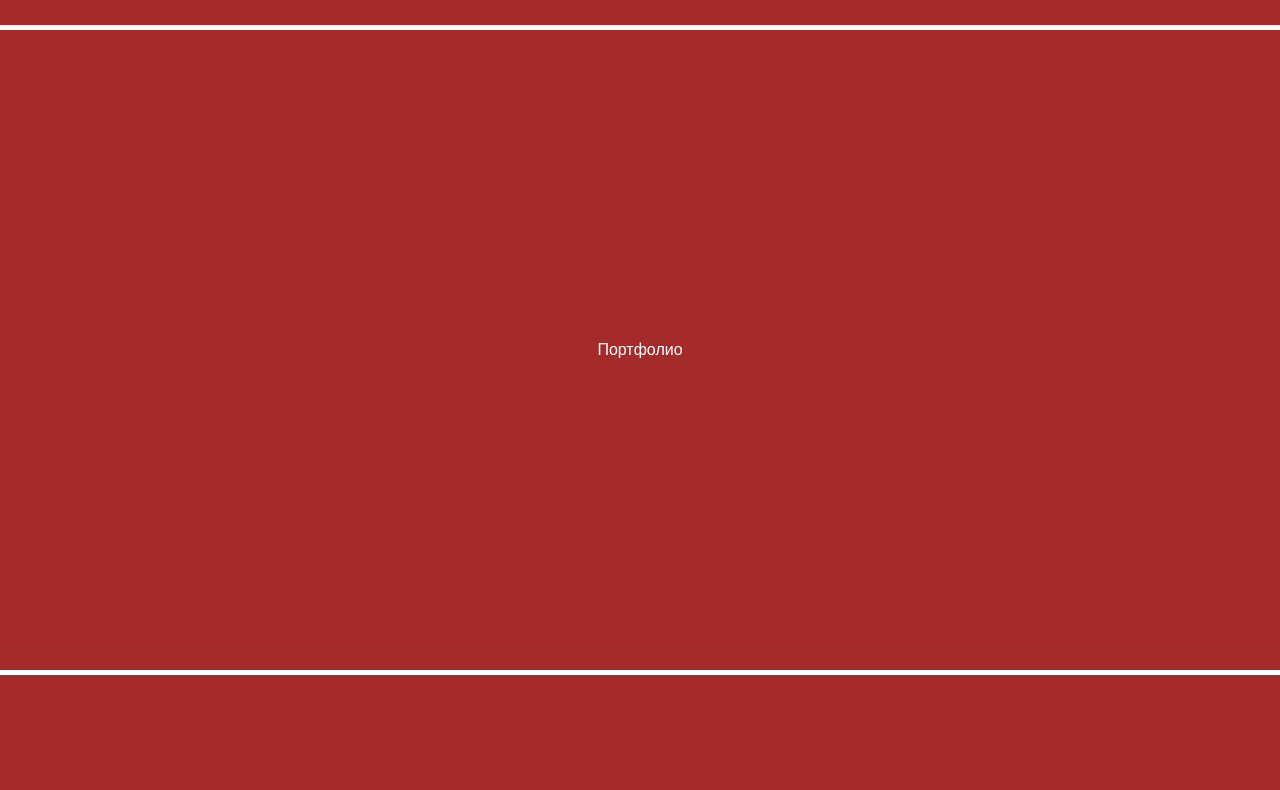
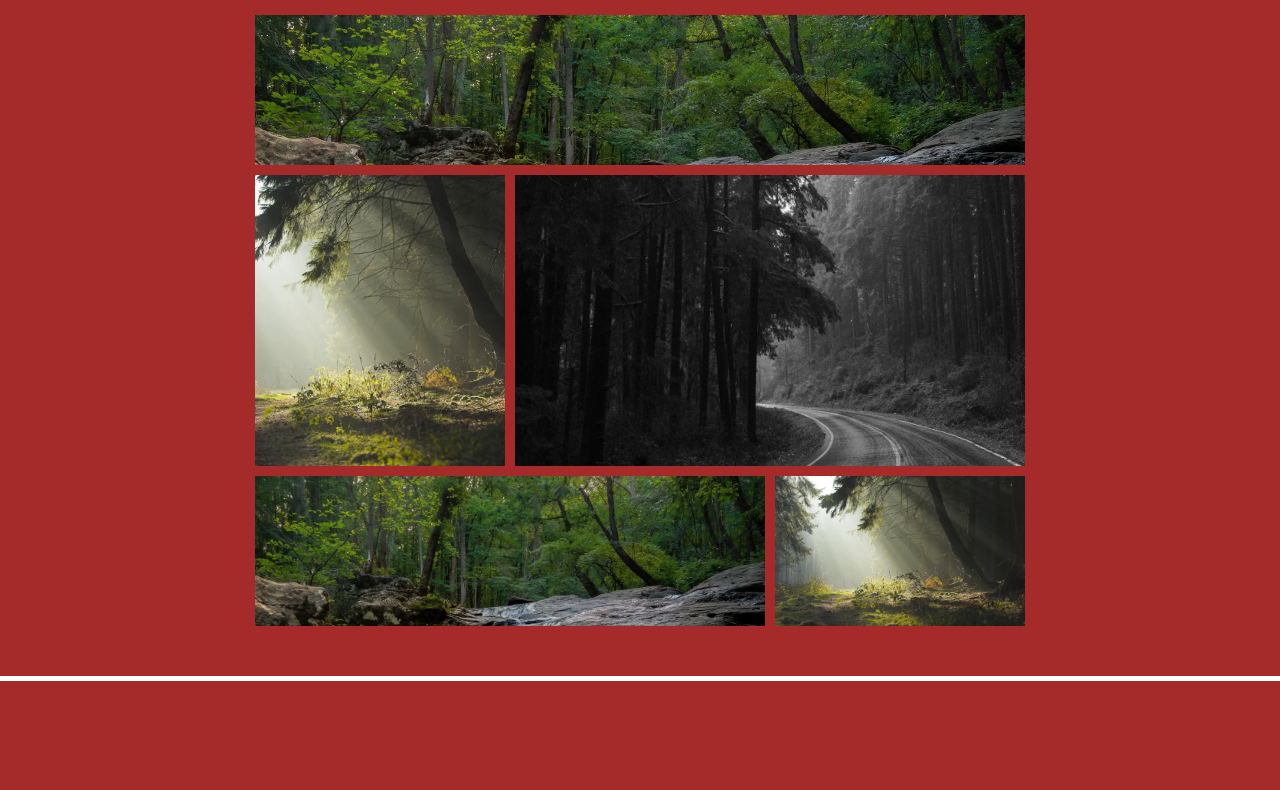
Before and after one commit to Alimbo-zzz/Web-train, a plain HTML site: page Lesson-1 -- HTML/index.html in a window 1280 px wide. Shown: the part 685-1475 px from the top of the page. Drawn offline with Linux system fonts and the light colour scheme.

Commit message:
add section portfolio

```diff
--- a/Lesson-1 -- HTML/index.html
+++ b/Lesson-1 -- HTML/index.html
@@ -13,16 +13,13 @@
 		}
 
 
-		img{
-			max-width: 400px;
-		}
-
 		body{
 			display: flex;
 			flex-direction: column;
 			height: 100vh;
 			width: 100%;
 			min-width: 360px;
+			overflow-x: hidden;
 		}
 
 		main{
@@ -65,7 +62,8 @@
 
 
 		section{
-			height: 80vh;
+			min-height: 50vh;
+			padding: 50px 0;
 			display: flex;
 			justify-content: center;
 			align-items: center;
@@ -115,6 +113,83 @@
 		}
 
 
+		.gallery{
+			display: grid;
+			grid-template-columns: 1fr 1fr 1fr;
+			width: 100%;
+			gap: 10px;
+		}
+
+		.gallery img{
+			width: 100%;
+			height: 100%;
+			object-fit: cover;
+			transition: inherit;
+		}
+
+		.gallery-item{
+			height: 150px;
+			transition: 1s;
+			overflow: hidden;
+		}
+
+
+		.gallery-item:nth-child(1){
+			grid-column: 1/4;
+			transition: 3s;
+		}
+
+		.gallery-item:nth-child(1):hover img{
+			object-position: top;
+		}
+
+		.gallery-item:nth-child(2){
+			grid-column: 1;
+			grid-row: 2/4;
+			height: 100%;
+			transition: 2s;
+		}
+
+		.gallery-item:nth-child(2):hover img{
+			object-position: center right;
+			scale: 1.5;
+		}
+
+		.gallery-item:nth-child(3){
+			grid-column: 2/4;
+			grid-row: 2/4;
+			height: auto;
+		}
+
+		.gallery-item:nth-child(3) img{
+			filter: grayscale(100%);
+			scale: 1.5;
+		}
+
+		.gallery-item:nth-child(3):hover img{
+			filter: grayscale(0%);
+			scale: 1;
+		}
+
+		.gallery-item:nth-child(4){
+			grid-column: 1/3;
+		}
+
+		.gallery-item:nth-child(4):hover img{
+			width: 50%;
+			height: 80%;
+			border-radius: 100px;
+			box-shadow: 10px 5px 10px #000;
+		}
+
+
+		.gallery-item:nth-child(5):hover img{
+			opacity: 0;
+			scale: 0;
+			border-radius: 100px;
+		}
+
+
 	</style>
 </head>
 <body>
@@ -147,7 +222,34 @@
 
 
 
-		<section id="portfolio">Портфолио</section>
+		<section id="portfolio">
+
+			<div class="container">
+				<h2>Портфолио</h2>
+
+				<div class="gallery">
+					<div class="gallery-item">
+						<img src="./assets/1.webp" >
+					</div>
+					<div class="gallery-item">
+						<img src="./assets/2.webp" >
+					</div>
+					<div class="gallery-item">
+						<img src="./assets/3.jpg" >
+					</div>
+					<div class="gallery-item">
+						<img src="./assets/1.webp" >
+					</div>
+					<div class="gallery-item">
+						<img src="./assets/2.webp" >
+					</div>
+				</div>
+			</div>
+
+		</section>
+
+
+
 		<section id="contact">Контакты</section>
 	</main>
 
```
